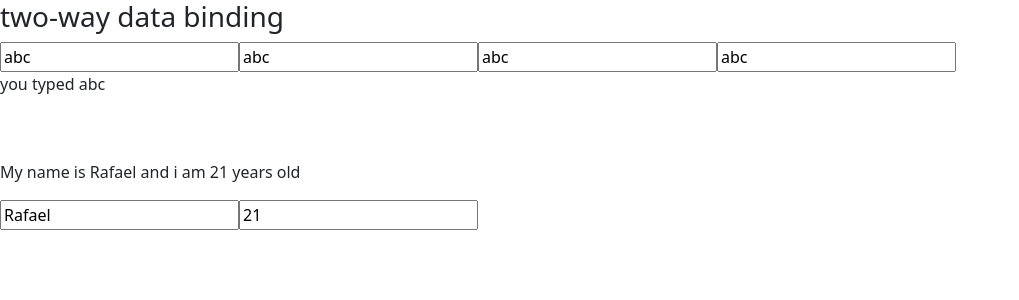
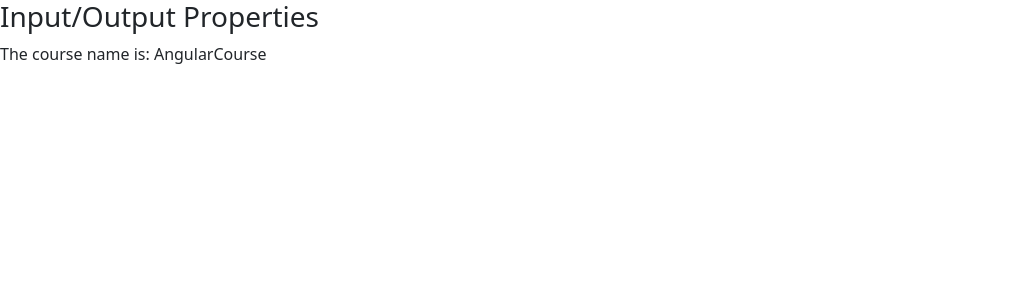
Before and after one commit to RafaelCRC/Course-Angular, an Angular app in the folder data-binding/: page / in a window 1280 px wide. Shown: the top 300 px of the page, without its empty margins (0-1019 px from the left). Built offline with nearby package versions, Linux system fonts and the light colour scheme.

Commit message:
class 13 Input properties

```diff
--- a/data-binding/src/app/app.module.ts
+++ b/data-binding/src/app/app.module.ts
@@ -7,11 +7,13 @@ import { DataBindingComponent } from './data-binding/data-binding.component';
 import { NgbModule } from '@ng-bootstrap/ng-bootstrap';
 import { FormsModule, ReactiveFormsModule } from '@angular/forms';
 import { MyFormModule } from './my-form/my-form.module';
+import { InputPropertyComponent } from './input-property/input-property.component';
 
 @NgModule({
   declarations: [
     AppComponent,
-    DataBindingComponent
+    DataBindingComponent,
+    InputPropertyComponent
   ],
   imports: [
     BrowserModule,
--- a/data-binding/src/app/data-binding/data-binding.component.html
+++ b/data-binding/src/app/data-binding/data-binding.component.html
@@ -88,6 +88,16 @@
     </div>
   </article>
 
-</section>-->
+</section>
 
-<app-my-form></app-my-form>
+<app-my-form></app-my-form>-->
+
+<section class="input-output-properties">
+
+  <article>
+    <h3>Input/Output Properties</h3>
+
+    <app-course [name]="courseName"></app-course>
+  </article>
+
+</section>
--- a/data-binding/src/app/data-binding/data-binding.component.ts
+++ b/data-binding/src/app/data-binding/data-binding.component.ts
@@ -15,6 +15,8 @@ export class DataBindingComponent implements OnInit {
   savedValue: string = "";
 
   isMouseOver: boolean = false;
+
+  courseName: string = "AngularCourse";
 
   getValor() {
     return 1;
--- /dev/null
+++ b/data-binding/src/app/input-property/input-property.component.html
@@ -0,0 +1,3 @@
+<p>
+  The course name is: {{ courseName }}
+</p>
--- /dev/null
+++ b/data-binding/src/app/input-property/input-property.component.ts
@@ -0,0 +1,17 @@
+import { Component, Input, OnInit } from '@angular/core';
+
+@Component({
+  selector: 'app-course',
+  templateUrl: './input-property.component.html',
+  styleUrls: ['./input-property.component.css']
+})
+export class InputPropertyComponent implements OnInit {
+
+  @Input('name') courseName: string = '';
+
+  constructor() { }
+
+  ngOnInit(): void {
+  }
+
+}
```
Also changed, not shown: data-binding/src/app/input-property/input-property.component.css (added), 1 other file (tests, documents, lock files or other folders).
